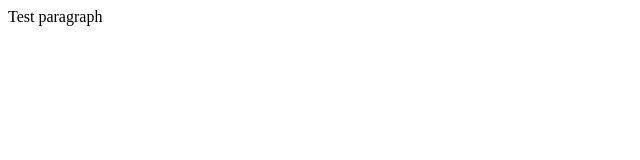
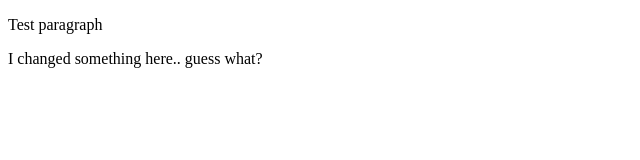
Before and after one commit to immortalfatninja/GoFor-Media, a plain HTML site: page index.html in a window 1280 px wide. Shown: the whole page, without its empty margins (0-640 px from the left). Drawn offline with Linux system fonts and the light colour scheme.

Commit message:
I changed index.html
Guess what I changed?

```diff
--- a/index.html
+++ b/index.html
@@ -1,4 +1,4 @@
-<doctype <!DOCTYPE html>
+<!DOCTYPE html>
 <html>
 <head>
 	<title>COMP 1950 student site</title>
@@ -7,5 +7,7 @@
 
 <p>Test paragraph</p>
 
+I changed something here.. guess what?
+
 </body>
 </html>
```
